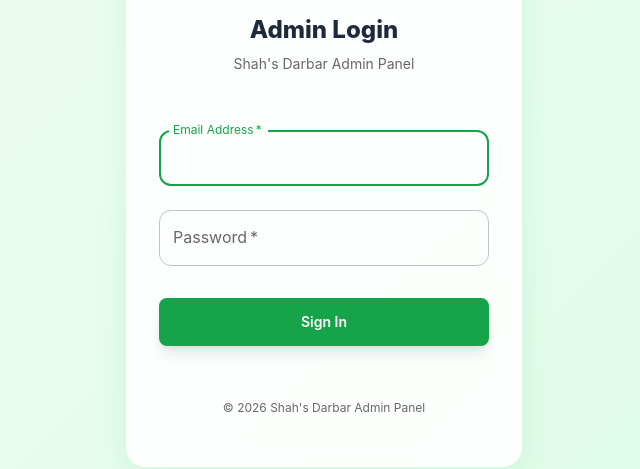
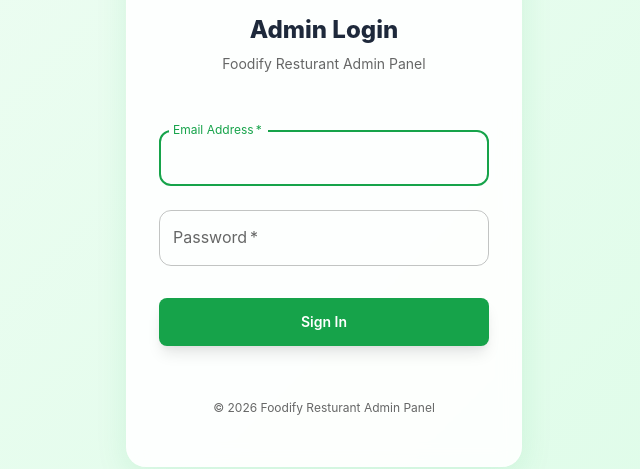
Before and after one commit to IBSpark/Foodify, a React (Create React App) app in the folder foodify_admin/: page /login in a window 1280 px wide. Shown: the part 220-689 px from the top of the page, without its empty margins (316-956 px from the left). Built offline with nearby package versions, Linux system fonts and the light colour scheme.

Commit message:
Correct name of resturant in login file

```diff
--- a/foodify_admin/src/Componets/Login/Login.jsx
+++ b/foodify_admin/src/Componets/Login/Login.jsx
@@ -54,7 +54,7 @@
                         Admin Login
                     </Typography>
                     <Typography variant="body2" color="textSecondary" align="center" sx={{ mb: 3 }}>
-                        Shah's Darbar Admin Panel
+                        Foodify Resturant Admin Panel
                     </Typography>
 
                     {error && (
@@ -101,7 +101,7 @@
 
                     <Box sx={{ mt: 4 }}>
                         <Typography variant="caption" color="textSecondary">
-                            &copy; {new Date().getFullYear()} Shah's Darbar Admin Panel
+                            &copy; {new Date().getFullYear()} Foodify Resturant Admin Panel
                         </Typography>
                     </Box>
                 </Paper>
```
